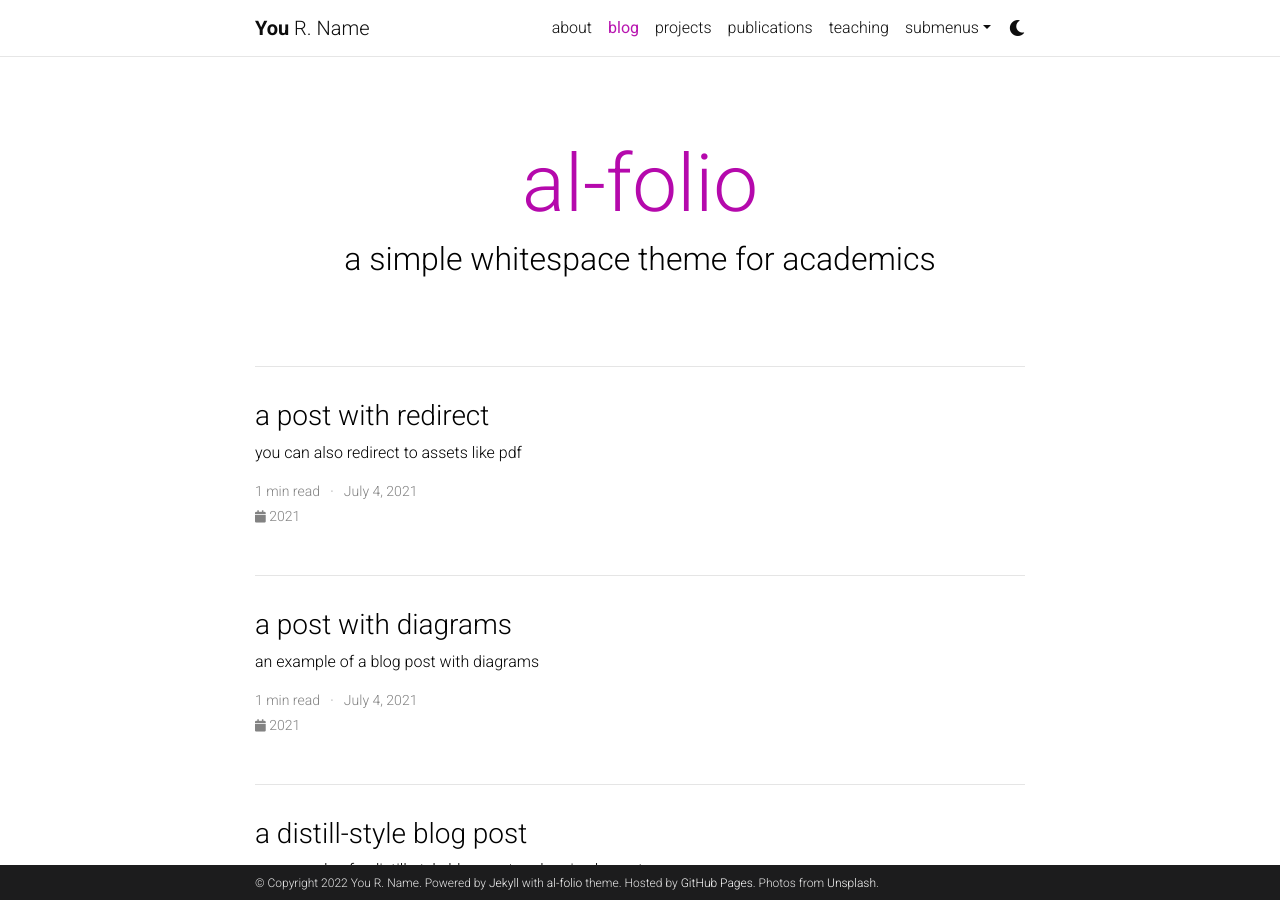
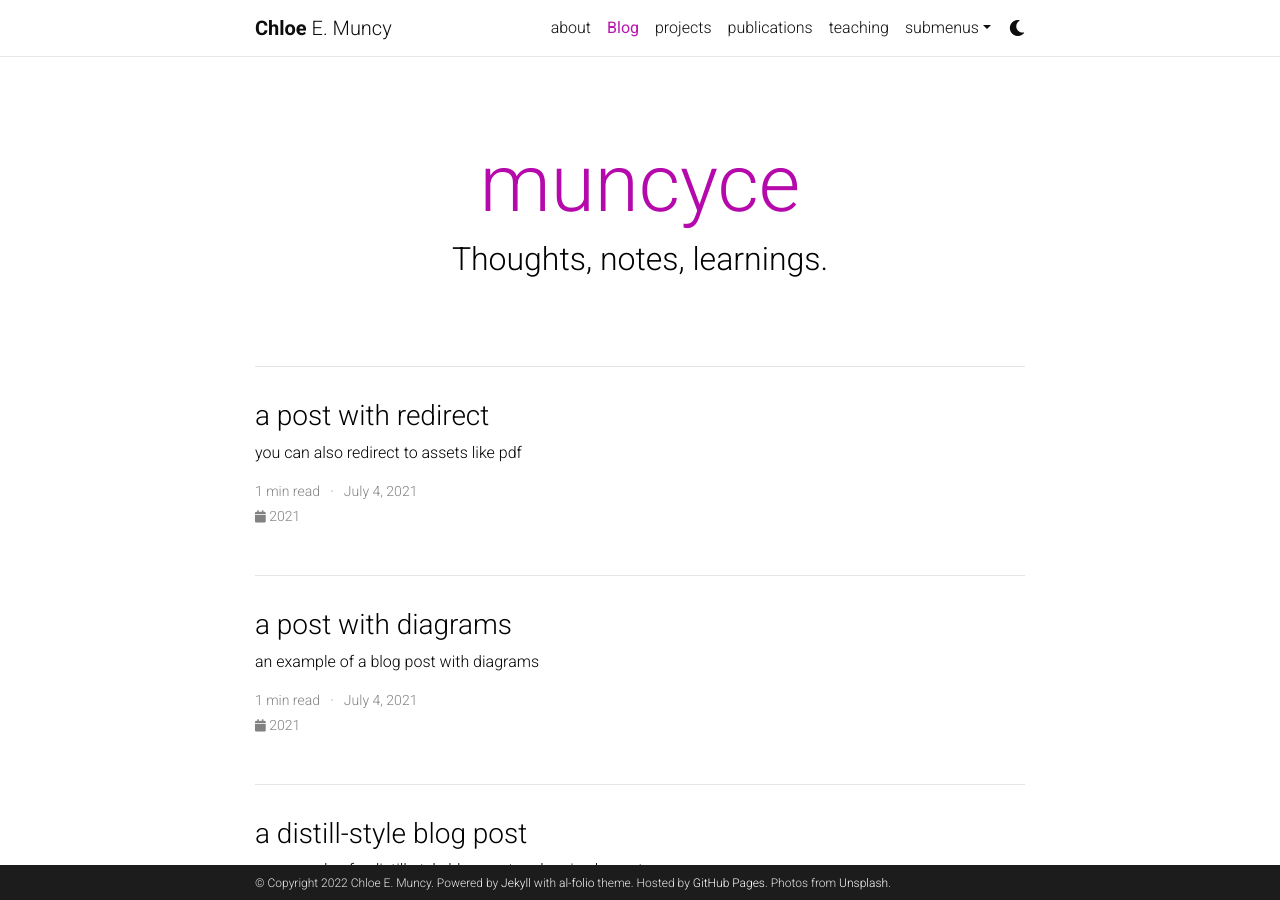
Before and after one commit to chloebeth/chloebeth.github.io, a Jekyll site: the page built from blog/index.html, in a window 1280 px wide and 900 px high. Built offline with Jekyll 4.4.1, drawn with Linux system fonts in a browser that asks for light colours; the list of posts is cut into pages by our own code; comment, search, counter and statistics services are not loaded; a style sheet for code colours, icons or effects is not loaded.

Commit message:
Update _config.yml

```diff
--- a/_config.yml
+++ b/_config.yml
@@ -3,10 +3,10 @@
 # -----------------------------------------------------------------------------
 
 title: blank # the website title (if blank, full name will be used instead)
-first_name: You
-middle_name: R.
-last_name: Name
-email: you@example.com
+first_name: Chloe
+middle_name: E.
+last_name: Muncy
+email: chloe.e.muncy@gmail.com
 description: > # the ">" symbol means to ignore newlines until "footer_text:"
   A simple, whitespace theme for academics. Based on [*folio](https://github.com/bogoli/-folio) design.
 footer_text: >
@@ -55,9 +55,9 @@ og_image: # The site-wide (default for all links) Open Graph preview image
 # Social integration
 # -----------------------------------------------------------------------------
 
-github_username: # your GitHub user name
+github_username: chloebeth # your GitHub user name
 gitlab_username: # your GitLab user name
-twitter_username: # your Twitter handle
+twitter_username: chloee_muncy # your Twitter handle
 linkedin_username: # your LinkedIn user name
 scholar_userid: # your Google Scholar ID
 orcid_id: # your ORCID ID
@@ -73,7 +73,7 @@ dblp_url: # your DBLP profile url
 stackoverflow_id: #your stackoverflow id
 
 contact_note: >
-  You can even add a little note about which of these is the best way to reach you.
+  The best way to reach me is over email.
 
 google_analytics:  # your google-analytics ID (format: UA-XXXXXXXXX)
 google_site_verification:  # your google-site-verification ID (Google Search Console)
@@ -84,9 +84,9 @@ panelbear_analytics:  # panelbear analytics site ID (format: XXXXXXXXX)
 # Blog
 # -----------------------------------------------------------------------------
 
-blog_name: al-folio # blog_name will be displayed in your blog page
-blog_nav_title: blog # your blog must have a title for it to be displayed in the nav bar
-blog_description: a simple whitespace theme for academics
+blog_name: muncyce # blog_name will be displayed in your blog page
+blog_nav_title: Blog # your blog must have a title for it to be displayed in the nav bar
+blog_description: Thoughts, notes, learnings.
 permalink: /blog/:year/:title/
 
 # Pagination
@@ -94,7 +94,7 @@ pagination:
   enabled: true
 
 # Comments
-disqus_shortname: al-folio # put your disqus shortname
+disqus_shortname: muncyce # put your disqus shortname
 # https://help.disqus.com/en/articles/1717111-what-s-a-shortname
 
 # External sources.
@@ -203,8 +203,8 @@ jekyll-archives:
 
 scholar:
 
-  last_name: Einstein
-  first_name: [Albert, A.]
+  last_name: Muncy
+  first_name: [Chloe, E.]
 
   style: apa
   locale: en
```
